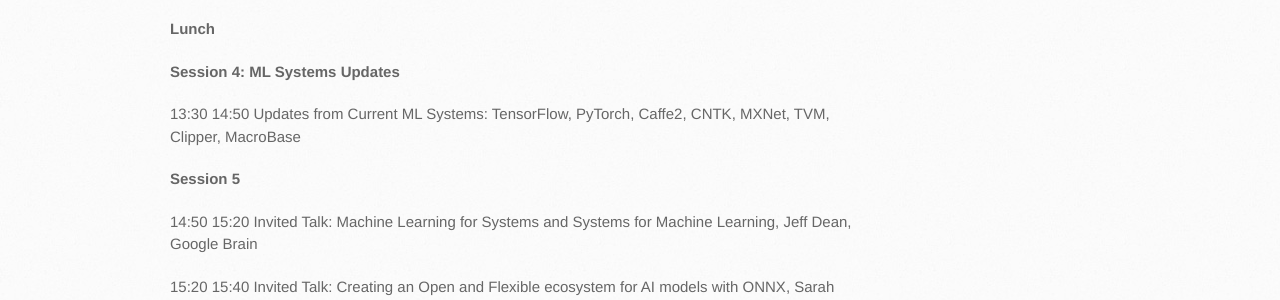
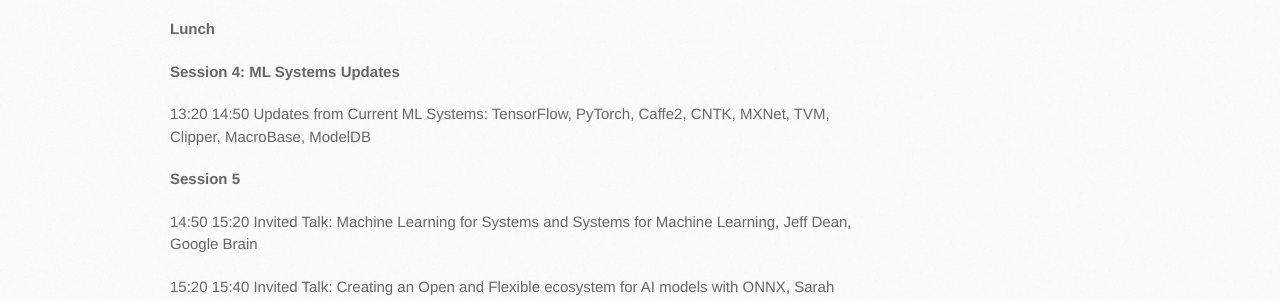
Before and after one commit to LearningSys/nips17, a Jekyll site: the page built from schedule.md, in a window 1280 px wide. Shown: the part 932-1232 px from the top of the page. Built offline with Jekyll 4.4.1, drawn with Linux system fonts in a browser that asks for light colours; our own code applies the rules of GitHub Pages for plain Markdown files; the repository's description, which GitHub fills in, is left out.

Commit message:
Add ModelDB to system updated
Updated session length and added ModelDB to system updates session

```diff
--- a/schedule.md
+++ b/schedule.md
@@ -33,7 +33,7 @@ Posters & Coffee
 
 **Session 4: ML Systems Updates**
 
-13:30     14:50       Updates from Current ML Systems: TensorFlow, PyTorch, Caffe2, CNTK, MXNet, TVM, Clipper, MacroBase
+13:20     14:50       Updates from Current ML Systems: TensorFlow, PyTorch, Caffe2, CNTK, MXNet, TVM, Clipper, MacroBase, ModelDB
 
 
 
```
